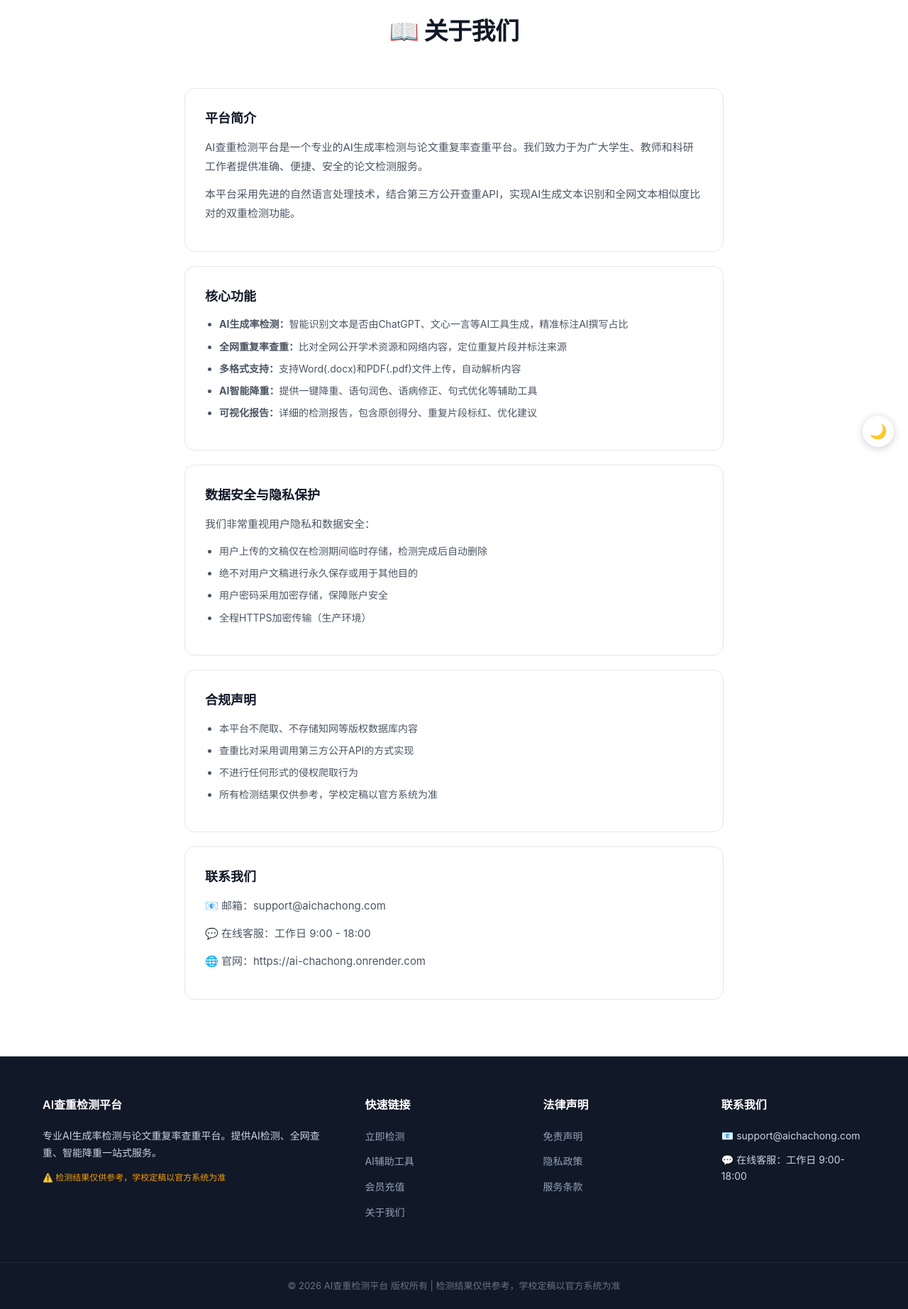
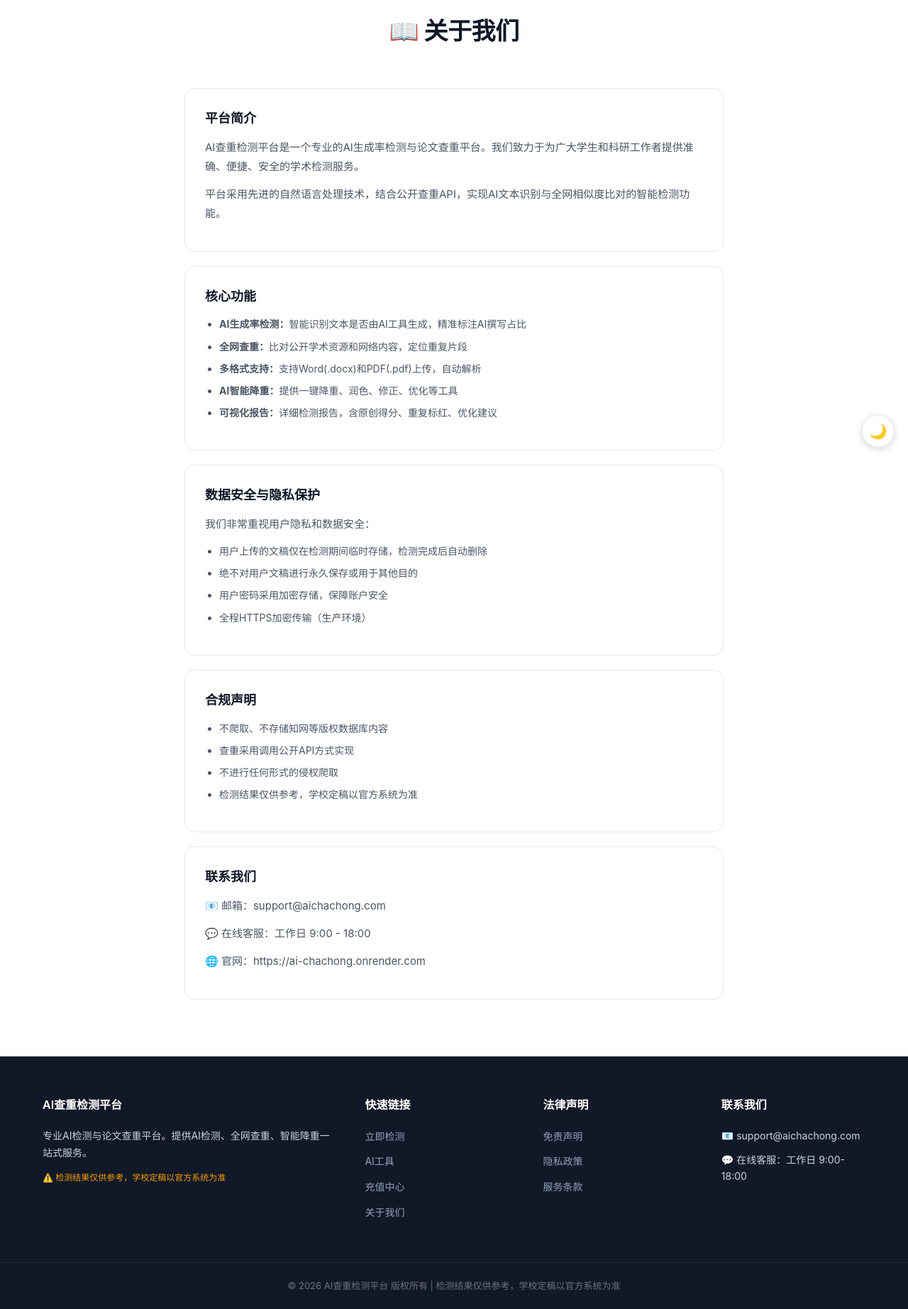
Before and after one commit to HGSQ-123/ai-chachong, a Flask app: page /about in a window 1280 px wide. Shown: the part 150-1995 px from the top of the page at 71% size. Run offline with Flask 3, Linux system fonts and the light colour scheme.

Commit message:
docs: 全站文案优化 - 统一术语/修正过时价格/简化冗余表述/修复乱码

```diff
--- a/config.py
+++ b/config.py
@@ -50,7 +50,7 @@ class Config:
     FILE_CLEANUP_SECONDS = int(os.getenv("FILE_CLEANUP_HOURS", 1)) * 3600
 
     # ==================== 充值额度配置（元/千字） ====================
-    # 基础单价：0.5元/1000字
+    # 基础单价：0.49元/千字
     CREDIT_PRICE_PER_K = float(os.getenv("CREDIT_PRICE_PER_K", 0.49))
 
     # 充值套餐（金额 → 字数）
@@ -112,7 +112,7 @@ class Config:
     BREVO_API_KEY = os.getenv("BREVO_API_KEY", "")  # Brevo HTTP API（Render无SMTP端口时使用）
     RESEND_API_KEY = os.getenv("RESEND_API_KEY", "")  # Resend HTTP API（更简单，100封/天免费）
     SITE_NAME = os.getenv("SITE_NAME", "AI查重检测平台")
-    SITE_DESCRIPTION = os.getenv("SITE_DESCRIPTION", "专业AI生成率检测与论文重复率查重平台")
+    SITE_DESCRIPTION = os.getenv("SITE_DESCRIPTION", "专业AI检测与论文查重平台")
     SITE_DOMAIN = os.getenv("SITE_DOMAIN", "https://ai-chachong.onrender.com")
     CONTACT_EMAIL = os.getenv("CONTACT_EMAIL", "support@aichachong.com")
 
--- a/routes/auth.py
+++ b/routes/auth.py
@@ -389,7 +389,7 @@ def api_register():
         from config import config
         return jsonify({
             "success": True,
-            "message": f"注册成功！首次检测免费{invite_bonus}",
+            "message": f"注册成功！每天{config.DAILY_FREE_DETECTIONS}次免费检测{invite_bonus}",
             "redirect": url_for("main.index"),
             "referral_code": user_code,
         })
--- a/templates/about.html
+++ b/templates/about.html
@@ -10,18 +10,18 @@
 
         <div class="content-card">
             <h3>平台简介</h3>
-            <p>{{ site_name }}是一个专业的AI生成率检测与论文重复率查重平台。我们致力于为广大学生、教师和科研工作者提供准确、便捷、安全的论文检测服务。</p>
-            <p>本平台采用先进的自然语言处理技术，结合第三方公开查重API，实现AI生成文本识别和全网文本相似度比对的双重检测功能。</p>
+            <p>{{ site_name }}是一个专业的AI生成率检测与论文查重平台。我们致力于为广大学生和科研工作者提供准确、便捷、安全的学术检测服务。</p>
+            <p>平台采用先进的自然语言处理技术，结合公开查重API，实现AI文本识别与全网相似度比对的智能检测功能。</p>
         </div>
 
         <div class="content-card">
             <h3>核心功能</h3>
             <ul>
-                <li><strong>AI生成率检测：</strong>智能识别文本是否由ChatGPT、文心一言等AI工具生成，精准标注AI撰写占比</li>
-                <li><strong>全网重复率查重：</strong>比对全网公开学术资源和网络内容，定位重复片段并标注来源</li>
-                <li><strong>多格式支持：</strong>支持Word(.docx)和PDF(.pdf)文件上传，自动解析内容</li>
-                <li><strong>AI智能降重：</strong>提供一键降重、语句润色、语病修正、句式优化等辅助工具</li>
-                <li><strong>可视化报告：</strong>详细的检测报告，包含原创得分、重复片段标红、优化建议</li>
+                <li><strong>AI生成率检测：</strong>智能识别文本是否由AI工具生成，精准标注AI撰写占比</li>
+                <li><strong>全网查重：</strong>比对公开学术资源和网络内容，定位重复片段</li>
+                <li><strong>多格式支持：</strong>支持Word(.docx)和PDF(.pdf)上传，自动解析</li>
+                <li><strong>AI智能降重：</strong>提供一键降重、润色、修正、优化等工具</li>
+                <li><strong>可视化报告：</strong>详细检测报告，含原创得分、重复标红、优化建议</li>
             </ul>
         </div>
 
@@ -39,10 +39,10 @@
         <div class="content-card">
             <h3>合规声明</h3>
             <ul>
-                <li>本平台不爬取、不存储知网等版权数据库内容</li>
-                <li>查重比对采用调用第三方公开API的方式实现</li>
-                <li>不进行任何形式的侵权爬取行为</li>
-                <li>所有检测结果仅供参考，学校定稿以官方系统为准</li>
+                <li>不爬取、不存储知网等版权数据库内容</li>
+                <li>查重采用调用公开API方式实现</li>
+                <li>不进行任何形式的侵权爬取</li>
+                <li>检测结果仅供参考，学校定稿以官方系统为准</li>
             </ul>
         </div>
 
--- a/templates/base.html
+++ b/templates/base.html
@@ -76,15 +76,15 @@
         <div class="container footer-container">
             <div class="footer-col">
                 <h4>{{ site_name }}</h4>
-                <p>专业AI生成率检测与论文重复率查重平台。提供AI检测、全网查重、智能降重一站式服务。</p>
+                <p>专业AI检测与论文查重平台。提供AI检测、全网查重、智能降重一站式服务。</p>
                 <p class="footer-disclaimer">⚠️ 检测结果仅供参考，学校定稿以官方系统为准</p>
             </div>
             <div class="footer-col">
                 <h4>快速链接</h4>
                 <ul>
                     <li><a href="{{ url_for('detect.detect_page') }}">立即检测</a></li>
-                    <li><a href="{{ url_for('main.tools_page') }}">AI辅助工具</a></li>
-                    <li><a href="{{ url_for('user.member_page') }}">会员充值</a></li>
+                    <li><a href="{{ url_for('main.tools_page') }}">AI工具</a></li>
+                    <li><a href="{{ url_for('user.member_page') }}">充值中心</a></li>
                     <li><a href="{{ url_for('main.about') }}">关于我们</a></li>
                 </ul>
             </div>
--- a/templates/detect.html
+++ b/templates/detect.html
@@ -45,7 +45,7 @@
                 </div>
                 <ul class="mode-features">
                     <li><span class="check-green">✓</span> AI生成率检测</li>
-                    <li><span class="check-green">✓</span> 全网重复率查重</li>
+                    <li><span class="check-green">✓</span> 全网查重</li>
                     <li><span class="check-green">✓</span> 详细检测报告</li>
                     <li><span class="check-green">✓</span> 报告PDF导出</li>
                     <li><span class="check-green">✓</span> 降低AI率</li>
--- a/templates/login.html
+++ b/templates/login.html
@@ -6,7 +6,7 @@
     <div class="auth-container">
         <div class="auth-card">
             <h2>👤 用户登录</h2>
-            <p class="auth-subtitle">首次检测免费 | 0.49元/千字充值</p>
+            <p class="auth-subtitle">每天1次免费检测 · Pro版 ¥0.49/千字</p>
 
             <div id="loginPanel">
                 <form id="loginForm" onsubmit="return false;">
--- a/templates/register.html
+++ b/templates/register.html
@@ -6,9 +6,9 @@
     <div class="auth-container">
         <div class="auth-card">
             <h2>📝 免费注册</h2>
-            <p class="auth-subtitle">首次检测免费 | 之后0.5元/千字起</p>
+            <p class="auth-subtitle">每天1次免费检测 · Pro版 ¥0.49/千字</p>
             <div id="inviteBanner" style="display:none; background:#fef3c7; padding:10px 14px; border-radius:8px; margin-bottom:16px; font-size:13px; text-align:center;">
-                🎁 通过邀请链接注册，双方各得500字奖励！
+                🎁 通过邀请链接注册，双方各得1000字Pro额度！
             </div>
 
             <form id="registerForm" onsubmit="return false;">
--- a/templates/terms.html
+++ b/templates/terms.html
@@ -29,7 +29,7 @@
         <h3>4. 付费与退款</h3>
         <ul>
             <li>充值额度为虚拟商品，<strong>充值后不支持退款</strong></li>
-            <li>首次检测免费，后续按0.5元/千字消耗充值额度</li>
+            <li>普通版每天免费检测1次，Pro版按 ¥0.49/千字 消耗充值额度</li>
             <li>定价如有调整，以页面公示为准，已充值的额度不受影响</li>
             <li>如遇支付异常，请联系客服处理</li>
         </ul>
--- a/templates/tools.html
+++ b/templates/tools.html
@@ -6,7 +6,7 @@
     <div class="container">
         <div class="section-header">
             <h2 class="section-title">✨ AI辅助工具</h2>
-            <p class="section-desc">智能降重、语句润色、语病修正、句式优化 — 全方位提升论文质量</p>
+            <p class="section-desc">智能降重 · 语句润色 · 语病修正 · 句式优化 — 全方位提升论文质量</p>
             <div style="text-align:center; margin-top:8px;">
                 <span style="display:inline-block; background:#fef3c7; color:#92400e; padding:4px 12px; border-radius:12px; font-size:13px; font-weight:600;">💰 首次改写<strong>免费</strong> | 后续0.49元/千字 | 会员每月<strong>免费3次</strong></span>
             </div>
@@ -31,7 +31,7 @@
         <!-- ==================== 工具描述 ==================== -->
         <div class="tool-description" id="toolDescription">
             <h3>🔄 AI降重改写</h3>
-            <p>智能识别重复内容，在不改变原意的前提下进行同义替换、句式重组和表达优化，有效降低论文重复率。</p>
+            <p>智能识别重复内容，在保留原意的前提下进行同义替换和句式重组，有效降低论文重复率。</p>
         </div>
 
         <!-- ==================== 输入输出区 ==================== -->
```
Also changed, not shown: templates/index.html (+9 -9 lines), templates/pricing.html (+7 -7 lines), templates/user_center.html (+4 -4 lines).
